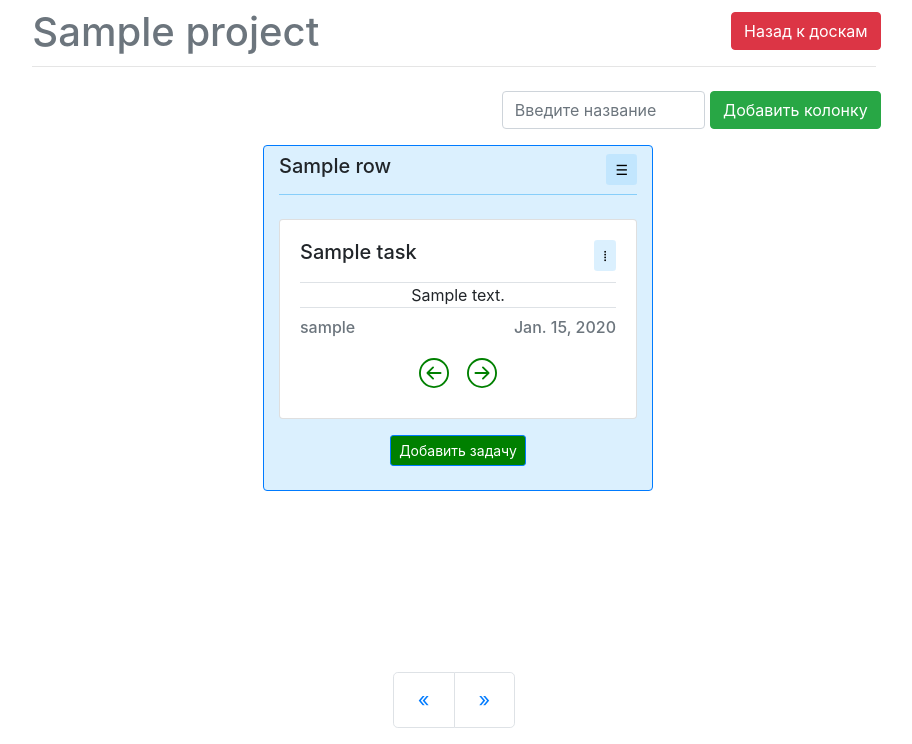
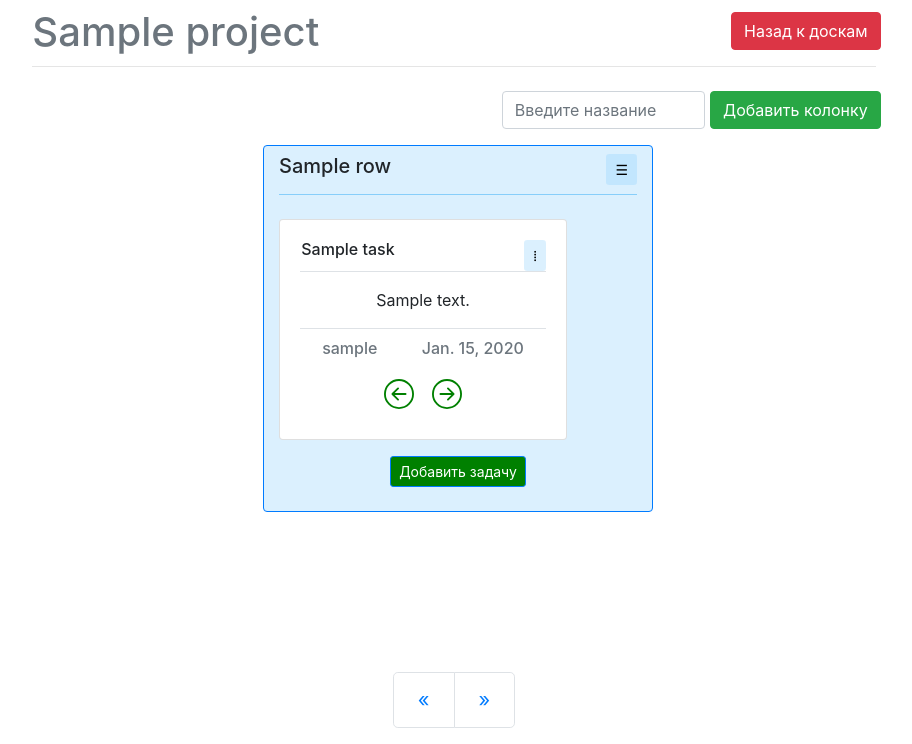
Before and after one commit to Nishtyachok/KanbanTP, a Django app: page /boards/1 in a window 1280 px wide. Shown: the part 56-800 px from the top of that part, without its empty margins (186-1098 px from the left). Run offline with Django 4.2, Linux system fonts and the light colour scheme; the first user in the database is signed in; tables that the repository leaves empty hold one stand-in row (Sample ...); the page is wider than the window, and the part outside it is not shown; some libraries are stand-ins or nearby versions.

Commit message:
Work with frontend.

```diff
--- a/mysite/templates/tasks.html
+++ b/mysite/templates/tasks.html
@@ -39,7 +39,7 @@ padding: 0; justify-content: space-between">
     <div class="container " >
       <div class="row justify-content-center">
           {% for r in rows %}
-          <div class="col-xl h-100 border text-center rounded border-primary ml-2"
+          <div class="col-lg h-100 border text-center rounded border-primary ml-2"
                 style="background-color: rgba(135,206,250, 0.3); max-width: 390px;">
               <div class="container">
                   <div class="row">
@@ -87,12 +87,12 @@ padding: 0; justify-content: space-between">
               <hr class="mt-2 mb-4" style="border-color: rgba(135,206,250, 1);">
               {% for t in tasks %}
                     {% if t.row_id == r.id%}
-                        <div class="card mb-2">
+                        <div class="card mb-2" style="width: 18rem;">
                           <div class="card-body" >
                               <div class="container " >
                                   <div class="row border-bottom">
                                       <div class="col- ">
-                                          <h5 class="card-title d-inline-block text-truncate" style="max-width: 150px;">{{t.name}}</h5>
+                                          <h6 class="card-titletext-wrap" style="width: 6rem;">{{t.name}}</h6>
                                       </div>
                                       <div class="col- ml-auto">
                                           <div class="dropdown">
@@ -111,13 +111,13 @@ padding: 0; justify-content: space-between">
                                   </div>
                               </div>
 
-                              <p class="card-text border-bottom">{{t.description}}</p>
-                              <div class="container ">
-                                  <div class="row ">
+                              <p class="card-text mt-3 ">{{t.description}}</p>
+                              <div class="container border-top ">
+                                  <div class="row mt-3 justify-content-around">
                                       <div class="col-">
                                            <h6 class="card-subtitle mb-2 text-muted">{{t.assigned_to}}</h6>
                                       </div>
-                                      <div class="col- ml-auto">
+                                      <div class="col- ">
                                             <h6 class="card-subtitle mb-2 text-muted">{{t.start_time}}</h6>
                                       </div>
                                   </div>
```
